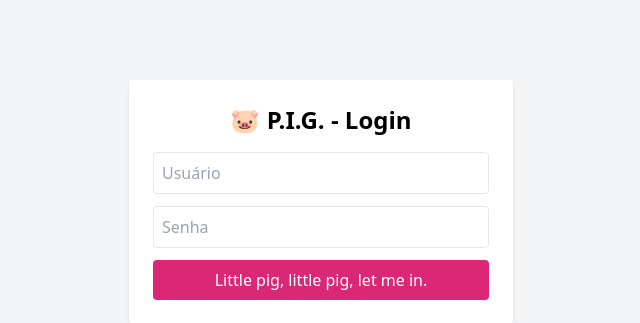
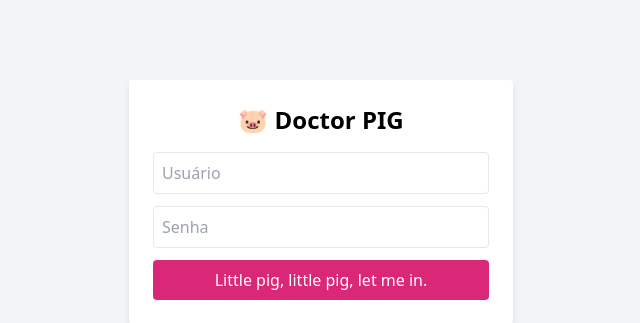
Before and after one commit to venturas/pig, a Flask app: page / in a window 1280 px wide. Shown: the part 198-521 px from the top of the page, without its empty margins (319-959 px from the left). Run offline with Flask 3, Linux system fonts and the light colour scheme; some libraries are stand-ins or nearby versions.

Commit message:
doctor....

```diff
--- a/app/templates/login.html
+++ b/app/templates/login.html
@@ -3,15 +3,19 @@
 <head>
   <meta charset="UTF-8" />
   <script src="https://cdn.tailwindcss.com"></script>
-  <title>P.I.G. - Login</title>
+  <title>Doctor PIG</title>
 </head>
 <body class="bg-gray-100 h-screen flex items-center justify-center">
   <form method="POST" class="bg-white p-6 rounded shadow-md w-full max-w-sm">
-    <h2 class="text-2xl font-bold mb-4 text-center">🐷 P.I.G. - Login</h2>
-    {% if error %}<div class="text-red-600 text-sm">{{ error }}</div>{% endif %}
+    <h2 class="text-2xl font-bold mb-4 text-center">🐷 Doctor PIG</h2>
+    {% if error %}
+      <div class="text-red-600 text-sm mb-2">{{ error }}</div>
+    {% endif %}
     <input name="username" placeholder="Usuário" required class="w-full p-2 border rounded mb-3" />
     <input name="password" type="password" placeholder="Senha" required class="w-full p-2 border rounded mb-3" />
-    <button type="submit" class="bg-pink-600 text-white px-4 py-2 rounded w-full hover:bg-pink-700">Little pig, little pig, let me in.</button>
+    <button type="submit" class="bg-pink-600 text-white px-4 py-2 rounded w-full hover:bg-pink-700">
+      Little pig, little pig, let me in.
+    </button>
   </form>
 </body>
 </html>
```
